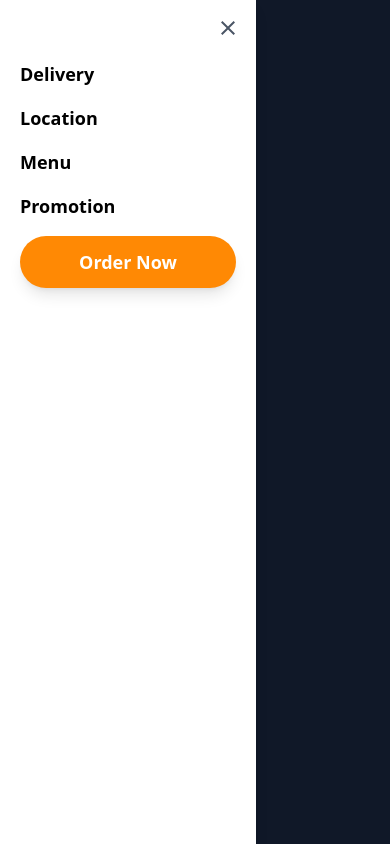
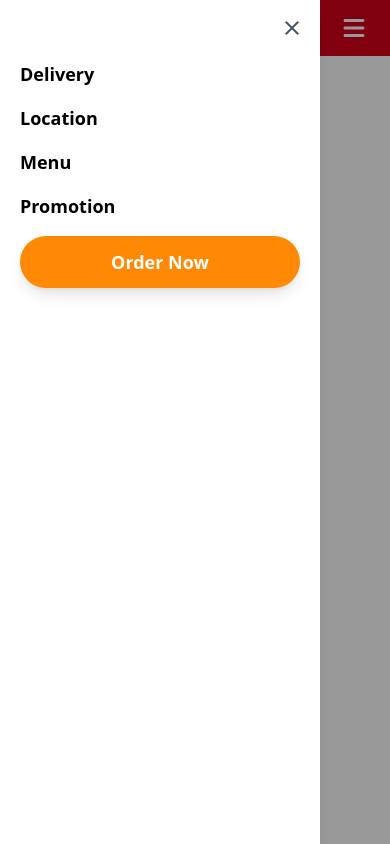
Before and after one commit to AdieDev0/Jollibee---static, a React (Vite) app in the folder jollibee/: page / in a window 390 px wide. Both pictures are taken after a click on the button 354 px from the left and 28 px from the top of the page. Built offline with nearby package versions, Linux system fonts and the light colour scheme.

Commit message:
style: update mobile sidebar background and width for improved visibility

```diff
--- a/jollibee/src/components/Navbar.jsx
+++ b/jollibee/src/components/Navbar.jsx
@@ -69,8 +69,8 @@ const Navbar = () => {
 
       {/* Mobile Sidebar */}
       {sidebarOpen && (
-        <div className="fixed inset-0 z-50 bg-gray-900 bg-opacity-50 flex">
-          <div className="bg-white w-64 h-full p-5 shadow-lg relative">
+        <div className="fixed inset-0 z-50 bg-black/40 flex">
+          <div className="bg-white w-80 h-full p-5 shadow-lg relative">
             <button
               className="absolute top-4 right-4 text-gray-600"
               onClick={() => setSidebarOpen(false)}
```
